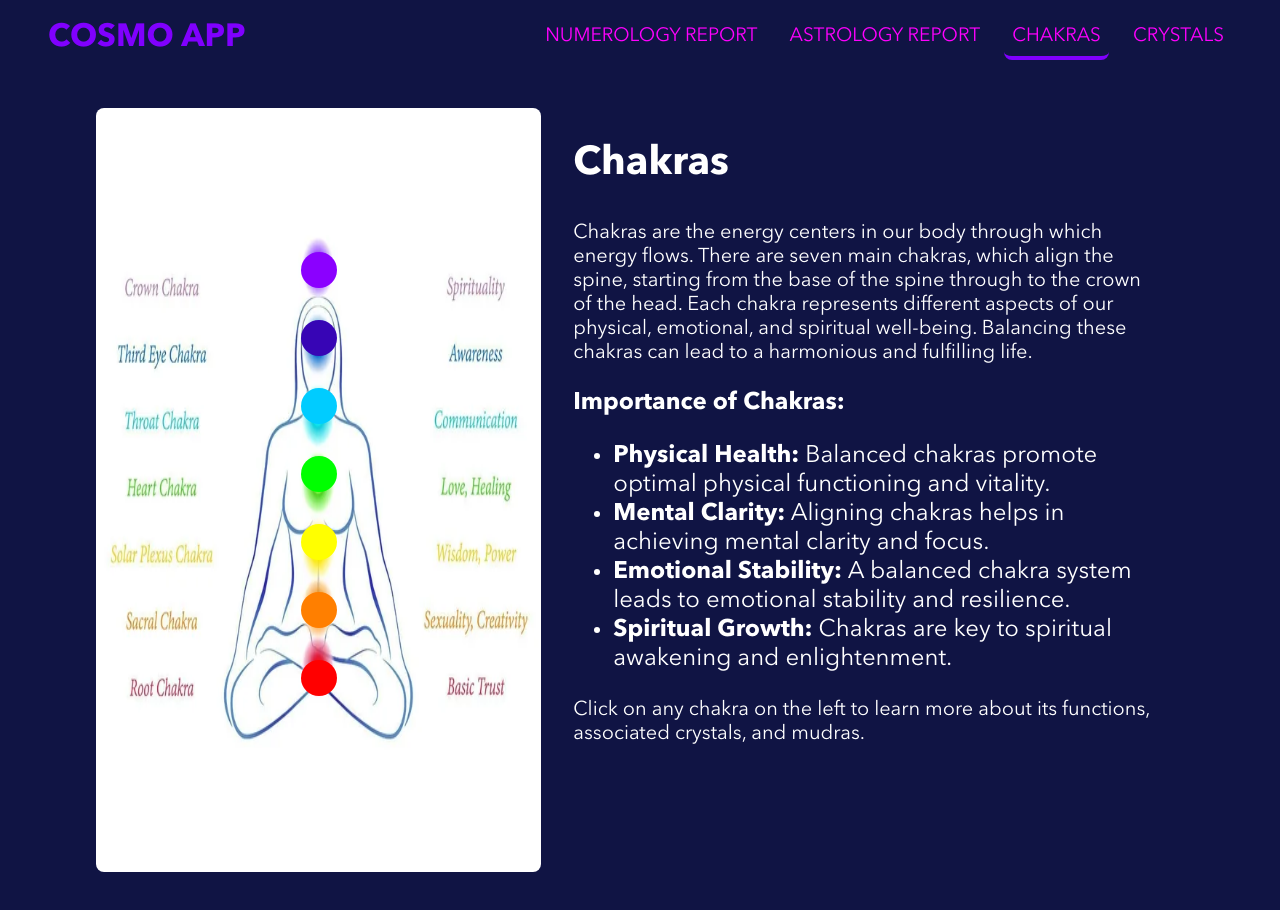
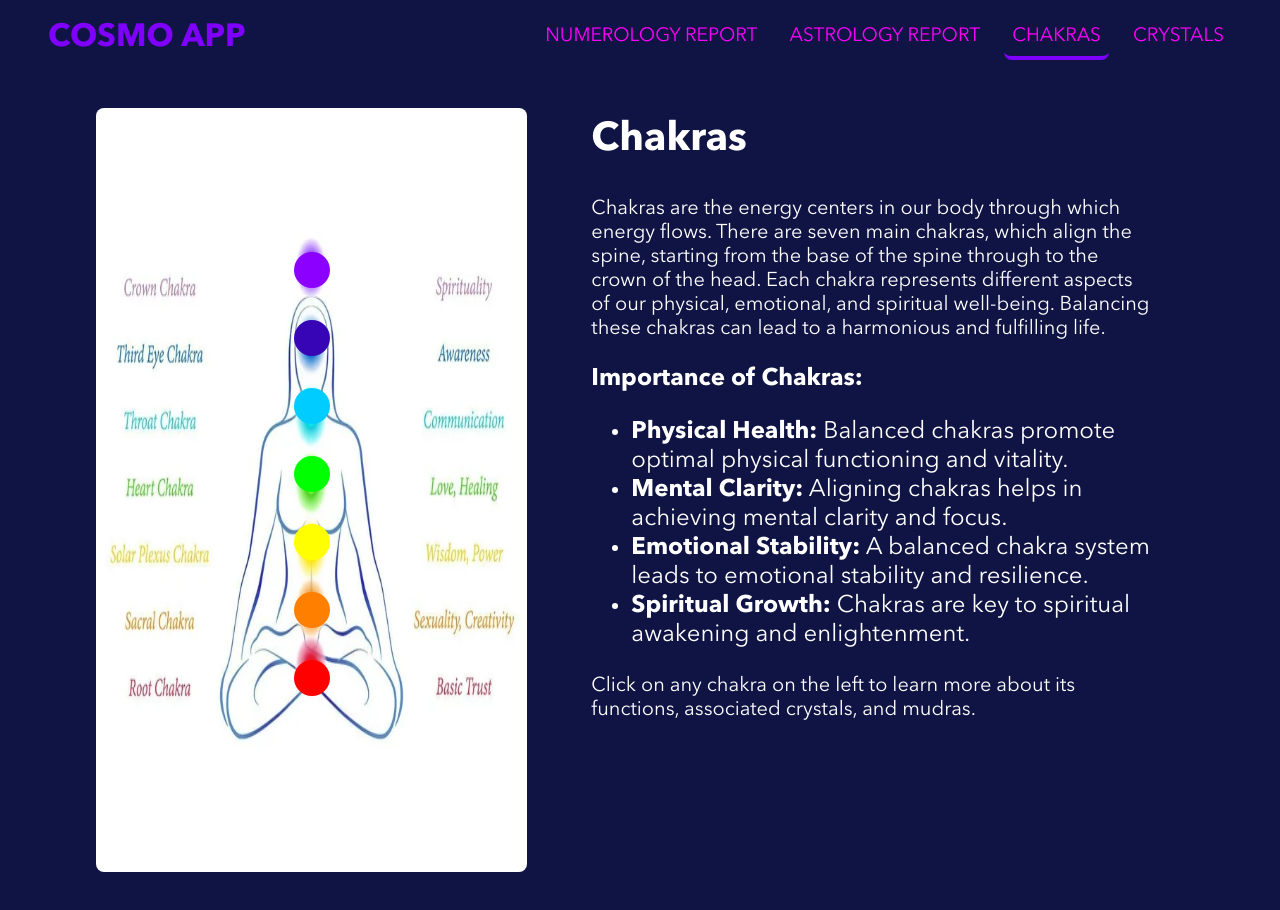
Before and after one commit to hazalsaygili/hazal-saygili-capstone-project, a React (Vite) app: page /chakras in a window 1280 px wide. Shown: the top 910 px of the page. Built offline with nearby package versions, Linux system fonts and the light colour scheme.

Commit message:
update styling

```diff
--- a/src/pages/ChakrasPage/ChakrasPage.scss
+++ b/src/pages/ChakrasPage/ChakrasPage.scss
@@ -23,6 +23,8 @@ h3 {
   display: flex;
   flex-direction: column;
   padding: 2rem 4rem;
+  gap: 2rem;
+
 
   @include tablet {
     flex-direction: row;
@@ -72,7 +74,7 @@ h3 {
 
 .chakras__content {
   width: 100%;
-  padding: 2rem 2rem;
+  padding: 0.5rem 2rem;
   @include tablet {
     width: 65%;
   }
```
